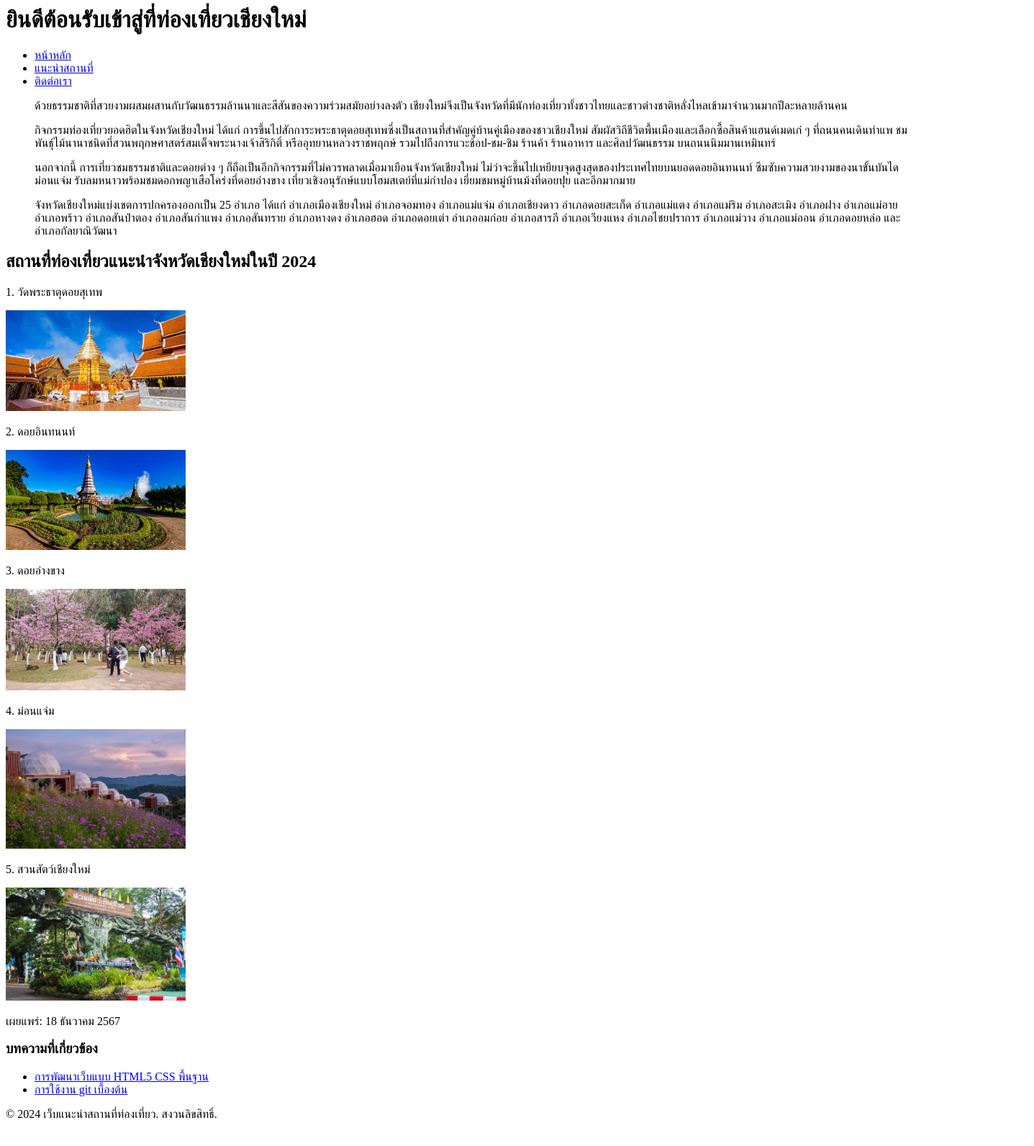
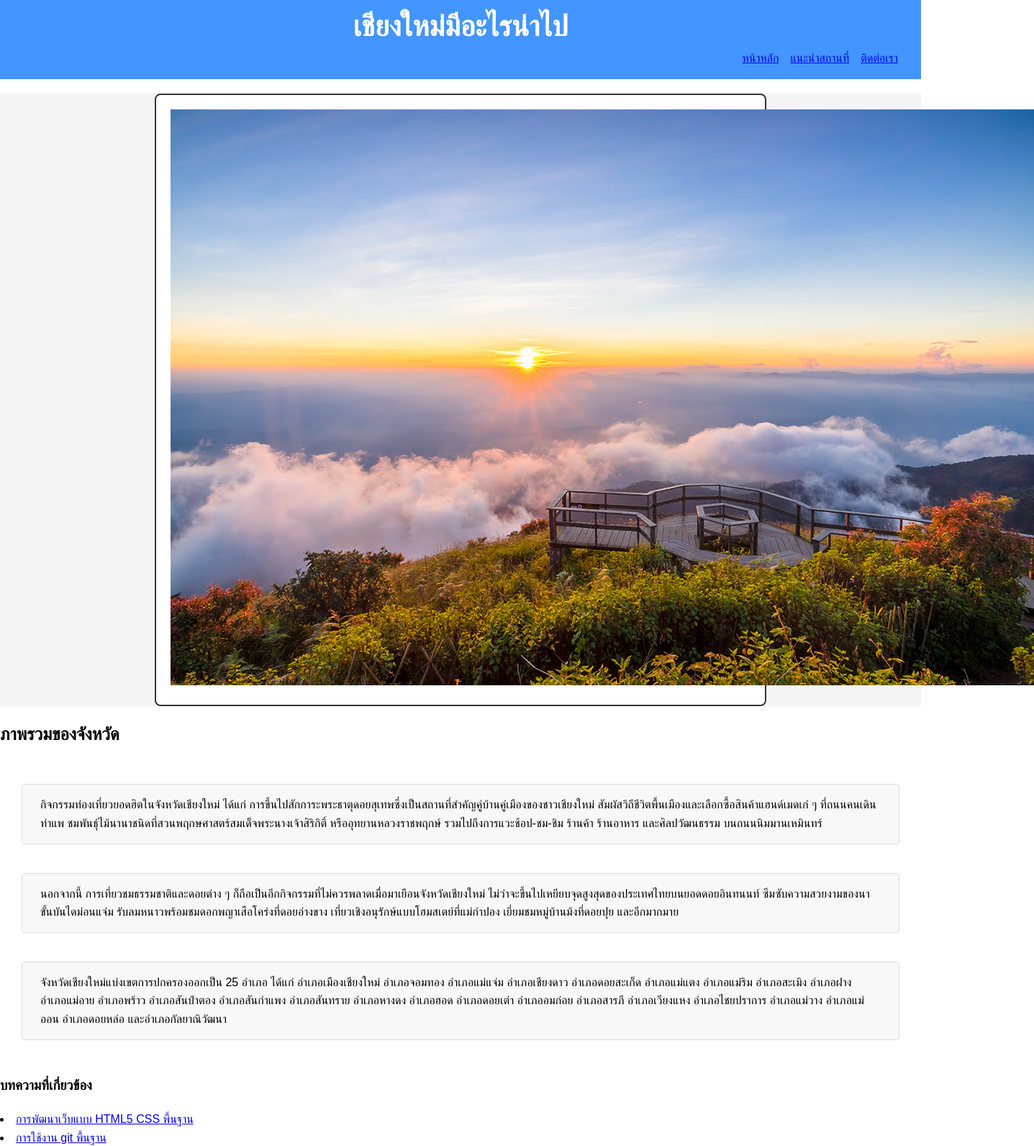
Before and after one commit to akkarapumi/my-hw1-website, a plain HTML site: page index.html in a window 1280 px wide. Shown: the part 12-1604 px from the top of the page at 72% size, 1437 px wide, since content can reach past the window. Drawn offline with Linux system fonts and the light colour scheme.

Commit message:
แก้ไข index css

```diff
--- a/css/styles.css
+++ b/css/styles.css
@@ -0,0 +1,71 @@
+/* Element Selectors */
+body {
+    margin: 0;
+    font-family: Arial, sans-serif;
+    line-height: 1.6;
+   }
+   /* Class Selectors */
+   .header {
+    background-color: #4395ff;
+    color: rgb(255, 255, 255);
+    padding: 1rem;
+   }
+   /* ID Selectors */
+   #about {
+    background-color: #f4f4f4;
+   }
+   /* Descendant Selectors */
+   .nav-list li {
+    display: inline;
+    margin-right: 1rem;
+   }
+   /* Pseudo-class Selectors */
+   .nav-list a:hover {
+    color: #ffd700;
+   }
+
+   /* Box Model Practice */
+.content-box {
+    width: 63%;
+    margin: 20px auto;
+    padding: 20px ;
+    border: 2px solid #333;
+    border-radius: 8px;
+    background-color: white;
+   }
+   .skill-box {
+    margin: 10px;
+    padding: 15px 25px;
+    border: 1px solid #ddd;
+    border-radius: 4px;
+    background-color: #f8f8f8;
+   }
+
+   /* Flexbox Container Styles */
+.nav-list {
+    display: flex;
+    justify-content: flex-end;
+    list-style: none;
+    padding: 0;
+    margin: 0;
+   }
+   .skills-container {
+    display: flex;
+    flex-wrap: wrap;
+    justify-content: center;
+    gap: 20px;
+    padding: 20px;
+   }
+   .contact-container {
+    display: flex;
+    flex-direction: column;
+    align-items: center;
+    gap: 15px;
+   }
+
+   h1 {
+    font-size: 2.5rem;
+    color: #ffffff;
+    text-align: center;
+    margin: 0;
+  }
--- a/index.html
+++ b/index.html
@@ -3,47 +3,47 @@
   <head>
     <meta charset="UTF-8">
     <meta name="viewport" content="width=device-width, initial-scale=1.0">
+    <link rel="stylesheet" href="css/styles.css">
     <title>สถานที่ท่องเที่ยวจังหวัดเชียงใหม่</title>
   </head>
   <body>
-    <header role="banner">
-        <h1>ยินดีต้อนรับเข้าสู่ที่ท่องเที่ยวเชียงใหม่</h1>
-        <nav role="navigation">
-        <ul>
-        <li><a href="index.html">หน้าหลัก</a></li>
-        <li><a href="information.html">แนะนำสถานที่</a></li>
-        <li><a href="contact.html">ติดต่อเรา</a></li>
-        <p>ด้วยธรรมชาติที่สวยงามผสมผสานกับวัฒนธรรมล้านนาและสีสันของความร่วมสมัยอย่างลงตัว เชียงใหม่จึงเป็นจังหวัดที่มีนักท่องเที่ยวทั้งชาวไทยและชาวต่างชาติหลั่งไหลเข้ามาจำนวนมากปีละหลายล้านคน </p>
-        <p>กิจกรรมท่องเที่ยวยอดฮิตในจังหวัดเชียงใหม่ ได้แก่ การขึ้นไปสักการะพระธาตุดอยสุเทพซึ่งเป็นสถานที่สำคัญคู่บ้านคู่เมืองของชาวเชียงใหม่ สัมผัสวิถีชีวิตพื้นเมืองและเลือกซื้อสินค้าแฮนด์เมดเก๋ ๆ ที่ถนนคนเดินท่าแพ ชมพันธุ์ไม้นานาชนิดที่สวนพฤกษศาสตร์สมเด็จพระนางเจ้าสิริกิติ์ หรืออุทยานหลวงราชพฤกษ์ รวมไปถึงการแวะช้อป-ชม-ชิม ร้านค้า ร้านอาหาร และศิลปวัฒนธรรม บนถนนนิมมานเหมินทร์ </p>
-        <p>นอกจากนี้ การเที่ยวชมธรรมชาติและดอยต่าง ๆ ก็ถือเป็นอีกกิจกรรมที่ไม่ควรพลาดเมื่อมาเยือนจังหวัดเชียงใหม่ ไม่ว่าจะขึ้นไปเหยียบจุดสูงสุดของประเทศไทยบนยอดดอยอินทนนท์ ซึมซับความสวยงามของนาขั้นบันไดม่อนแจ่ม รับลมหนาวพร้อมชมดอกพญาเสือโคร่งที่ดอยอ่างขาง เที่ยวเชิงอนุรักษ์แบบโฮมสเตย์ที่แม่กำปอง เยี่ยมชมหมู่บ้านม้งที่ดอยปุย และอีกมากมาย</p>
-        <p>จังหวัดเชียงใหม่แบ่งเขตการปกครองออกเป็น 25 อำเภอ ได้แก่ อำเภอเมืองเชียงใหม่ อำเภอจอมทอง อำเภอแม่แจ่ม อำเภอเชียงดาว อำเภอดอยสะเก็ด อำเภอแม่แตง อำเภอแม่ริม อำเภอสะเมิง อำเภอฝาง อำเภอแม่อาย อำเภอพร้าว อำเภอสันป่าตอง อำเภอสันกำแพง อำเภอสันทราย อำเภอหางดง อำเภอฮอด อำเภอดอยเต่า อำเภออมก๋อย อำเภอสารภี อำเภอเวียงแหง อำเภอไชยปราการ อำเภอแม่วาง อำเภอแม่ออน อำเภอดอยหล่อ และอำเภอกัลยาณิวัฒนา</p>
-        </ul>
+    <header class="header">
+        <h1>เชียงใหม่มีอะไรน่าไป</h1>
+        <nav>
+            <ul class="nav-list">
+            <li><a href="index.html">หน้าหลัก</a></li>
+            <li><a href="information.html">แนะนำสถานที่</a></li>
+            <li><a href="contact.html">ติดต่อเรา</a></li>
+          </ul>
         </nav>
         </header>
-        <main role="main">
+
+        <main>
             <article>
-                <header>
-                    <h2>สถานที่ท่องเที่ยวแนะนำจังหวัดเชียงใหม่ในปี 2024</h2>
-                    <p>1. วัดพระธาตุดอยสุเทพ</p>
-                    <img src="images/doisutep.jpg" alt="วัดพระธาตุดอยสุเทพ" width="250">
-                    <p>2. ดอยอินทนนท์</p>
-                    <img src="images/doiintanon.jpg" alt="ดอยอินทนนท์" width="250">
-                    <p>3. ดอยอ่างขาง</p>
-                    <img src="images/doiangkang.jpg" alt="ดอยอ่างขาง" width="250">
-                    <p>4. ม่อนแจ่ม</p>
-                    <img src="images/monjam.jpg" alt="ม่อนแจ่ม" width="250">
-                    <p>5. สวนสัตว์เชียงใหม่</p>
-                    <img src="images/chaingmaizoo.jpg" alt="สวนสัตว์เชียงใหม่" width="250">
-                    <p>เผยแพร่: <time datetime="2024-12-18">18 ธันวาคม 2567</time></p>
-                </header>
+
+                    <section id="about" class="section">
+                        <div class="content-box">
+                            <img src="images/chaingmaijpg.jpg" alt="ภาพรวมของจังหวัด">
+                            <!-- https://www.agoda.com/wp-content/uploads/2020/06/Doi-Inthanon-National-Park-day-trips-from-Chiang-Mai-Thailand.jpg -->
+
+                        </div>
+                        </section>
+                     <section id="info" class="section">
+                        <h2>ภาพรวมของจังหวัด</h2>
+                        <div class="skills-container">
+                        <div class="skill-box">กิจกรรมท่องเที่ยวยอดฮิตในจังหวัดเชียงใหม่ ได้แก่ การขึ้นไปสักการะพระธาตุดอยสุเทพซึ่งเป็นสถานที่สำคัญคู่บ้านคู่เมืองของชาวเชียงใหม่ สัมผัสวิถีชีวิตพื้นเมืองและเลือกซื้อสินค้าแฮนด์เมดเก๋ ๆ ที่ถนนคนเดินท่าแพ ชมพันธุ์ไม้นานาชนิดที่สวนพฤกษศาสตร์สมเด็จพระนางเจ้าสิริกิติ์ หรืออุทยานหลวงราชพฤกษ์ รวมไปถึงการแวะช้อป-ชม-ชิม ร้านค้า ร้านอาหาร และศิลปวัฒนธรรม บนถนนนิมมานเหมินทร์ </div>
+                        <div class="skill-box">นอกจากนี้ การเที่ยวชมธรรมชาติและดอยต่าง ๆ ก็ถือเป็นอีกกิจกรรมที่ไม่ควรพลาดเมื่อมาเยือนจังหวัดเชียงใหม่ ไม่ว่าจะขึ้นไปเหยียบจุดสูงสุดของประเทศไทยบนยอดดอยอินทนนท์ ซึมซับความสวยงามของนาขั้นบันไดม่อนแจ่ม รับลมหนาวพร้อมชมดอกพญาเสือโคร่งที่ดอยอ่างขาง เที่ยวเชิงอนุรักษ์แบบโฮมสเตย์ที่แม่กำปอง เยี่ยมชมหมู่บ้านม้งที่ดอยปุย และอีกมากมาย</div>
+                        <div class="skill-box">จังหวัดเชียงใหม่แบ่งเขตการปกครองออกเป็น 25 อำเภอ ได้แก่ อำเภอเมืองเชียงใหม่ อำเภอจอมทอง อำเภอแม่แจ่ม อำเภอเชียงดาว อำเภอดอยสะเก็ด อำเภอแม่แตง อำเภอแม่ริม อำเภอสะเมิง อำเภอฝาง อำเภอแม่อาย อำเภอพร้าว อำเภอสันป่าตอง อำเภอสันกำแพง อำเภอสันทราย อำเภอหางดง อำเภอฮอด อำเภอดอยเต่า อำเภออมก๋อย อำเภอสารภี อำเภอเวียงแหง อำเภอไชยปราการ อำเภอแม่วาง อำเภอแม่ออน อำเภอดอยหล่อ และอำเภอกัลยาณิวัฒนา</div>
+                        </div>
+                    </section>
+
             </article>
         </main>
             <aside role="complementary">
-                <h3>บทความที่เกี่ยวข้อง</h3>
-                <ul>
+                    <h3>บทความที่เกี่ยวข้อง</h3>
                     <li><a href="#">การพัฒนาเว็บแบบ HTML5 CSS พื้นฐาน</a></li>
-                    <li><a href="#">การใช้งาน git เบื้องต้น</a></li>
-                </ul>
+                    <li><a href="#">การใช้งาน git พื้นฐาน</a></li>
+                    <p>เผยแพร่: <time datetime="2024-12-18">18 ธันวาคม 2567</time></p>
             </aside>
                 <footer role="contentinfo">
                     <p>&copy; 2024 เว็บแนะนำสถานที่ท่องเที่ยว. สงวนลิขสิทธิ์.</p>
```
Also changed, not shown: images/chaingmaijpg.jpg (added).
